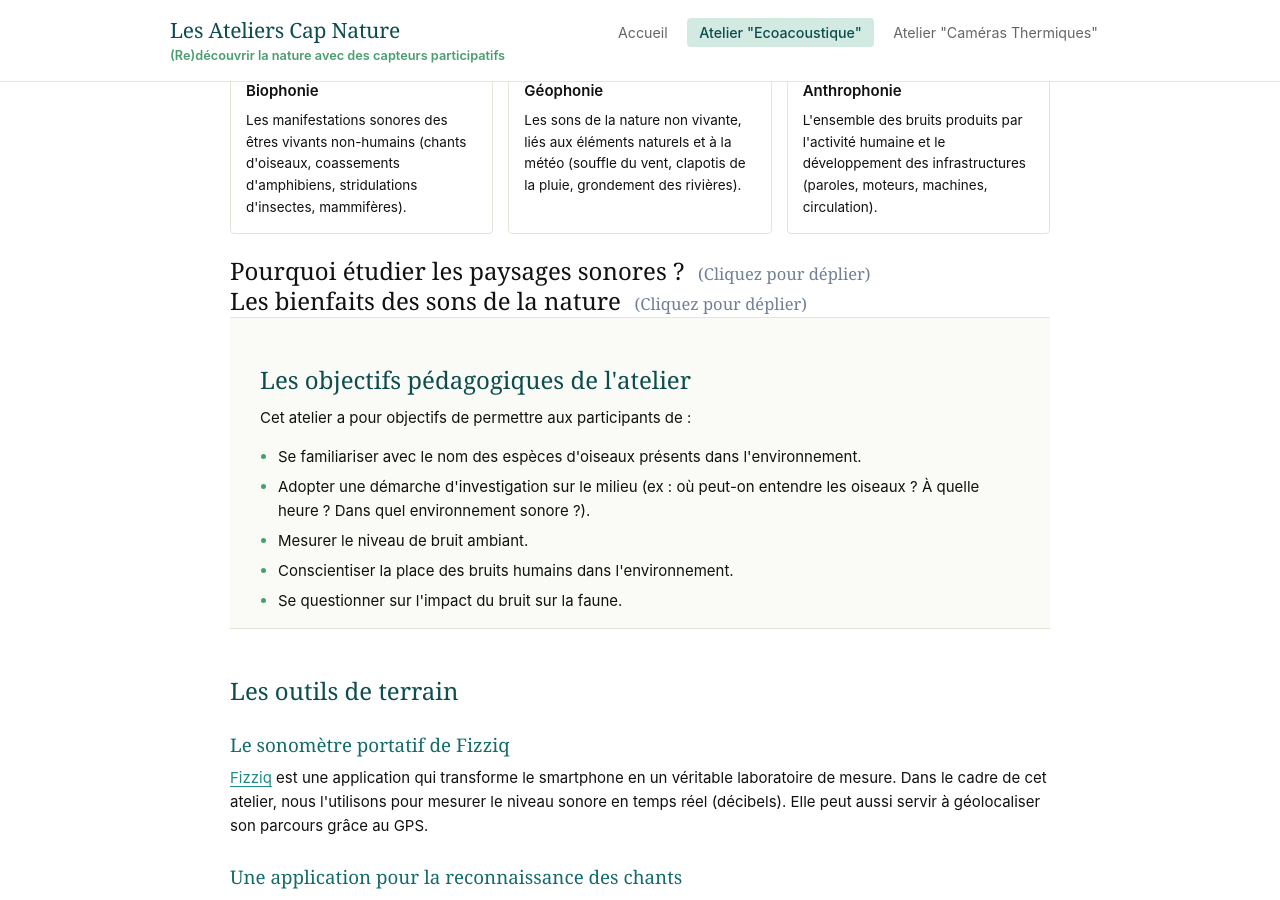
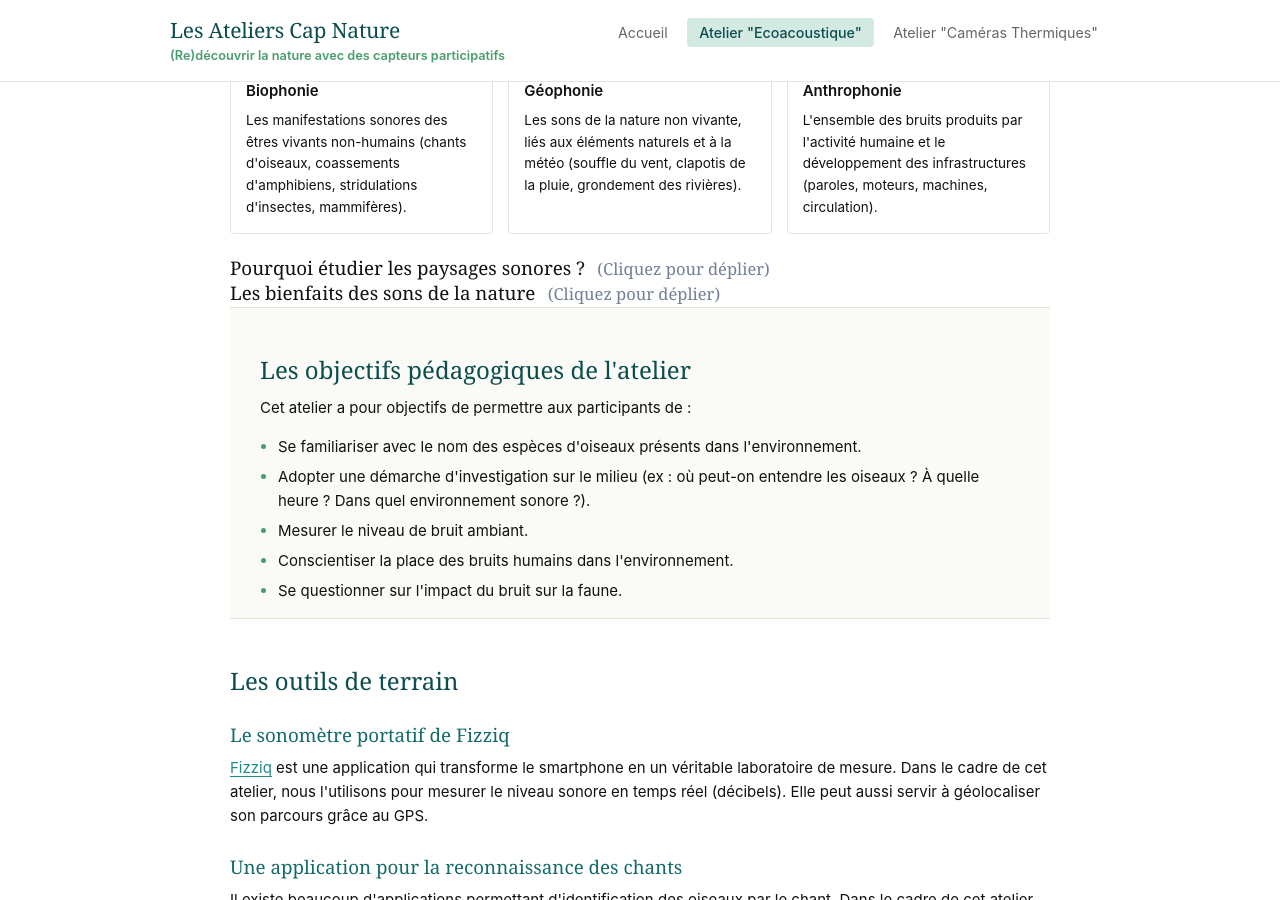
Before and after one commit to marieleapouliquen/wiki-cap-nature, a Jekyll site: the page built from _pages/module-oiseaux/index.md, in a window 1280 px wide and 900 px high, scrolled down 532 px. Built offline with Jekyll 4.4.1, drawn with Linux system fonts in a browser that asks for light colours.

Commit message:
Update index.md

```diff
--- a/_pages/module-oiseaux/index.md
+++ b/_pages/module-oiseaux/index.md
@@ -55,12 +55,12 @@ title: "À l'écoute des oiseaux et du paysage sonore"
     onmouseover="this.style.color='var(--color-link, #2b6cb0)';"
     onmouseout="this.style.color='inherit';">
 
-    <h2 style="display: inline-block; margin-top: 0; margin-bottom: 0; color: inherit;">
+    <h3 style="display: inline-block; margin-top: 0; margin-bottom: 0; color: inherit;">
       Pourquoi étudier les paysages sonores ?
       <span style="font-size: 1.1rem; color: var(--color-text-muted, #718096); margin-left: 0.5rem; font-weight: normal;">
         (Cliquez pour déplier)
       </span>
-    </h2>
+    </h3>
   </summary>
 
     <div style="margin-top: 1.5rem; cursor: default;" onclick="event.stopPropagation();">
@@ -146,12 +146,12 @@ title: "À l'écoute des oiseaux et du paysage sonore"
     onmouseover="this.style.color='var(--color-link, #2b6cb0)';"
     onmouseout="this.style.color='inherit';">
 
-    <h2 style="display: inline-block; margin-top: 0; margin-bottom: 0; color: inherit;">
+    <h3 style="display: inline-block; margin-top: 0; margin-bottom: 0; color: inherit;">
       Les bienfaits des sons de la nature
       <span style="font-size: 1.1rem; color: var(--color-text-muted, #718096); margin-left: 0.5rem; font-weight: normal;">
         (Cliquez pour déplier)
       </span>
-    </h2>
+    </h3>
   </summary>
 
   <div style="margin-top: 1.5rem; cursor: default;" onclick="event.stopPropagation();">
```
